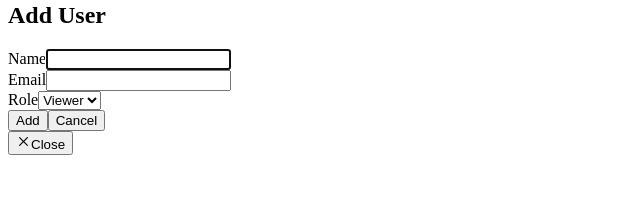
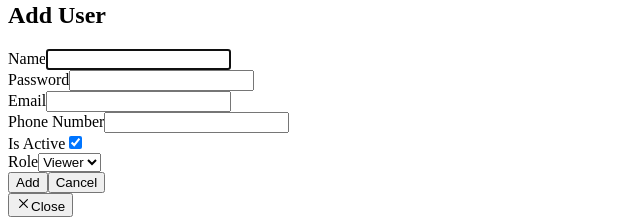
Before and after one commit to qwe2820435o2/its-parking-management-ui, a Next.js app: page /users in a window 1280 px wide. Both pictures are taken after a click on the button "Add User". Shown: the part 243-462 px from the top of the page, without its empty margins (0-640 px from the left). Built offline with nearby package versions, Linux system fonts and the light colour scheme; no server answers.

Commit message:
feat(users): debuging user adding API

```diff
--- a/src/components/user/AddUserForm.tsx
+++ b/src/components/user/AddUserForm.tsx
@@ -4,7 +4,7 @@ import {Input} from "@/components/ui/input";
 import {Button} from "@/components/ui/button";
 
 interface AddUserFormProps {
-    onAddUser: (user: { name: string, email: string, role: string }) => void;
+    onAddUser: (user: { username: string, password: string, email: string, phoneNumber: string, isActive: boolean, role: string }) => void;
     onCancel: () => void;
 }
 
@@ -12,13 +12,16 @@ const AddUserForm = ({onAddUser, onCancel}: AddUserFormProps) => {
 
     const {register, handleSubmit, formState: {errors}} = useForm({
         defaultValues: {
-            name: '',
+            username: '',
+            password: '',
             email: '',
+            phoneNumber: '',
+            isActive: true,
             role: 'Viewer'
         }
     });
 
-    const onSubmit = (data: { name: string; email: string; role: string }) => {
+    const onSubmit = (data: { username: string, password: string, email: string, phoneNumber: string, isActive: boolean, role: string }) => {
         onAddUser(data);
     }
 
@@ -26,8 +29,14 @@ const AddUserForm = ({onAddUser, onCancel}: AddUserFormProps) => {
         <form className="mb-6" onSubmit={handleSubmit(onSubmit)}>
             <div className="mb-4">
                 <label className="block text-sm mb-2">Name</label>
-                <Input type="text" {...register('name', {required: 'Name is required'})} />
-                {errors.name && <p className="text-red-500 text-sm">{errors.name.message}</p>}
+                <Input type="text" {...register('username', {required: 'Username is required'})} />
+                {errors.username && <p className="text-red-500 text-sm">{errors.username.message}</p>}
+            </div>
+
+            <div className="mb-4">
+                <label className="block text-sm mb-2">Password</label>
+                <Input type="password" {...register('password', {required: 'Password is required'})} />
+                {errors.password && <p className="text-red-500 text-sm">{errors.password.message}</p>}
             </div>
 
             <div className="mb-4">
@@ -42,6 +51,17 @@ const AddUserForm = ({onAddUser, onCancel}: AddUserFormProps) => {
                     })}
                 />
                 {errors.email && <p className="text-red-500 text-sm">{errors.email.message}</p>}
+            </div>
+
+            <div className="mb-4">
+                <label className="block text-sm mb-2">Phone Number</label>
+                <Input type="text" {...register('phoneNumber', {required: 'Phone Number is required'})} />
+                {errors.phoneNumber && <p className="text-red-500 text-sm">{errors.phoneNumber.message}</p>}
+            </div>
+
+            <div className="mb-4">
+                <label className="block text-sm mb-2">Is Active</label>
+                <input type="checkbox" {...register('isActive')} />
             </div>
 
             <div className="mb-4">
@@ -65,7 +85,7 @@ const AddUserForm = ({onAddUser, onCancel}: AddUserFormProps) => {
 
             </div>
         </form>
-);
+    );
 };
 
 export default AddUserForm;
--- a/src/pages/users.tsx
+++ b/src/pages/users.tsx
@@ -31,26 +31,31 @@ const Users = () => {
     const [currentUser, setCurrentUser] = useState({id: 0, name: '', email: '', role: ''});
     const [toastMessage, setToastMessage] = useState('');
 
-
-    useEffect(() => {
     const queryUsers = async ()=>{
         try {
             const data = await UsersService.queryUsers(currentPage, usersPerPage);
-                setUsers(data.users);
+            setUsers(data);
             setTotalCount(data.totalCount)
         } catch (error){
             console.error('Failed to fetch users:', error);
         }
     };
 
+    useEffect(() => {
         queryUsers();
     }, [currentPage]);
 
-    const handleAddUser = (newUser: { name: string, email: string, role: string }) => {
-        const newId = users.length + 1;
-        setUsers([...users, {id: newId, ...newUser}]);
+    const handleAddUser = (newUser: { username: string, password: string, email: string, phoneNumber: string, isActive: boolean, role: string }) => {
+        UsersService.addUser(newUser)
+            .then(()=>{
+                setToastMessage('User added successfully!');
+                queryUsers();
+            })
+            .catch(error => {
+                console.error('Failed to add user:', error);
+            });
+
         setShowAddModal(false);
-        setToastMessage('User added successfully!');
     }
 
     const handleDeleteUser = (id: number) => {
--- a/src/services/usersService.ts
+++ b/src/services/usersService.ts
@@ -13,7 +13,7 @@ class UsersService {
         return response.data;
     }
 
-    async addUser(user: {name: string, email: string, role: string}){
+    async addUser(user: {username: string, password: string, email: string, phoneNumber: string, isActive: boolean, role: string}){
         const response = await axiosInstance.post(this.apiUrl, user);
         return response.data
     }
--- a/src/utils/config.ts
+++ b/src/utils/config.ts
@@ -1,7 +1,7 @@
 const config = {
-    domain: 'http://localhost:8080',
+    domain: 'http://localhost:5240',
     apiUrl: '/api',
-    usersEndpoint: '/users',
+    usersEndpoint: '/system-user',
 }
 
 export default config;
```
Lines whose indentation alone changed are shown as unchanged.
